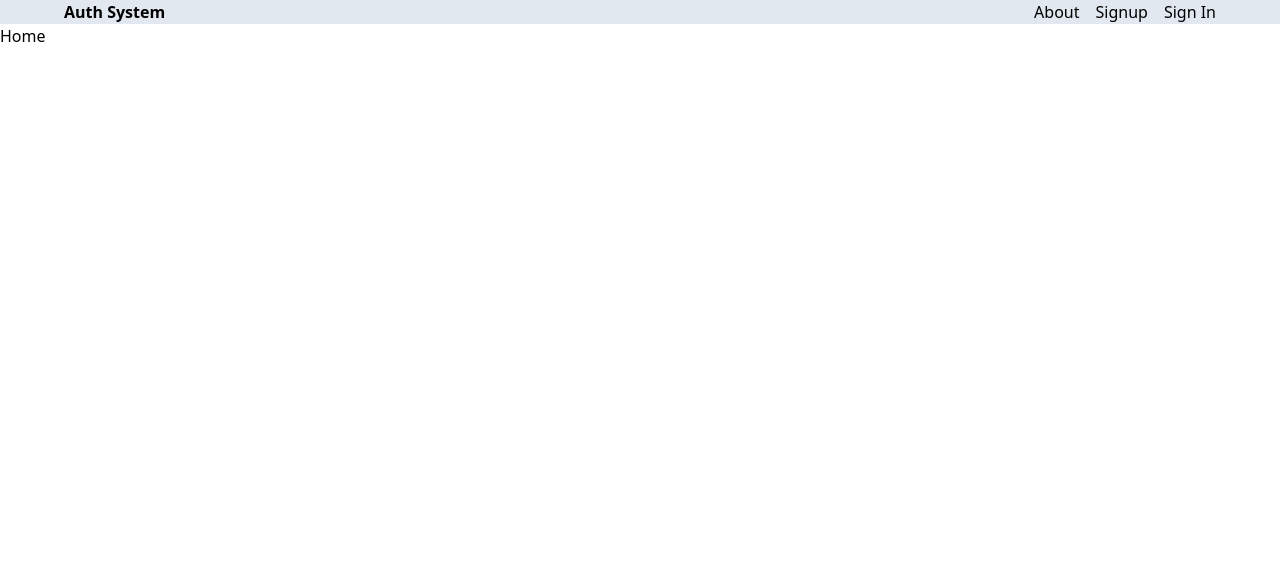
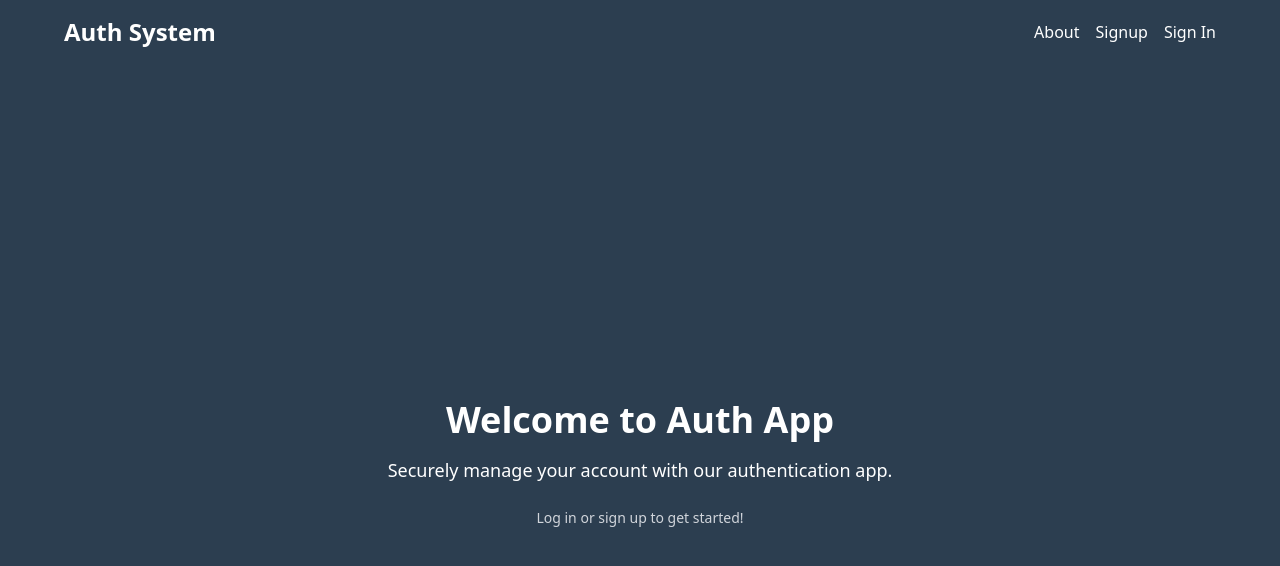
Before and after one commit to ZeeshanMukhtar1/MERN-Auth, a React (Vite) app in the folder client/: page / in a window 1280 px wide. Shown: the top 566 px of the page. Built offline with nearby package versions, Linux system fonts and the light colour scheme; no server answers.

Commit message:
Update header styling and add welcome message to home page

```diff
--- a/client/src/components/Header.jsx
+++ b/client/src/components/Header.jsx
@@ -4,32 +4,40 @@ import { Link } from 'react-router-dom';
 
 function Header() {
   const { currentUser } = useSelector((state) => state.user);
+
   return (
-    <div className="bg-slate-200">
-      <div className="flex items-center justify-between max-w-6xl mx-auto">
+    <div className="bg-[#2c3e50] ">
+      <div className="flex items-center justify-between max-w-6xl py-4 mx-auto">
         <Link to="/">
-          <h1 className="font-bold">Auth System</h1>
+          <h1 className="text-2xl font-bold text-white">Auth System</h1>
         </Link>
         <ul className="flex gap-4">
-          <Link to="/about">
-            <li>About</li>
+          <li>
+            <Link to="/about" className="text-white hover:text-gray-300">
+              About
             </Link>
-
-          <Link to="/signup">
-            <li>Signup</li>
+          </li>
+          <li>
+            <Link to="/signup" className="text-white hover:text-gray-300">
+              Signup
             </Link>
-
-          <Link to="/profile">
+          </li>
+          <li>
+            <Link
+              to="/profile"
+              className="flex items-center text-white hover:text-gray-300"
+            >
               {currentUser ? (
                 <img
                   src={currentUser.profilePicture}
                   alt="profile"
-                className="object-cover rounded-full h-7 w-7"
+                  className="object-cover mr-2 rounded-full h-7 w-7"
                 />
               ) : (
-              <li>Sign In</li>
+                <span>Sign In</span>
               )}
             </Link>
+          </li>
         </ul>
       </div>
     </div>
--- a/client/src/components/OAuth.jsx
+++ b/client/src/components/OAuth.jsx
@@ -25,11 +25,10 @@ export default function OAuth() {
         }),
       });
       const data = await res.json();
-      console.log(data);
       dispatch(signInSuccess(data));
       navigate('/');
     } catch (error) {
-      console.log('could not login with google', error);
+      console.log('Could not sign in with google: ', error.message);
     }
   };
   return (
--- a/client/src/pages/Home.jsx
+++ b/client/src/pages/Home.jsx
@@ -1,7 +1,19 @@
 import React from 'react';
 
 function Home() {
-  return <div>Home</div>;
+  return (
+    <div className="flex items-center justify-center h-screen bg-[#2c3e50]">
+      <div className="text-center text-white">
+        <h1 className="mb-4 text-4xl font-bold">Welcome to Auth App</h1>
+        <p className="mb-6 text-lg">
+          Securely manage your account with our authentication app.
+        </p>
+        <p className="text-sm text-gray-300">
+          Log in or sign up to get started!
+        </p>
+      </div>
+    </div>
+  );
 }
 
 export default Home;
```
Lines whose indentation alone changed are shown as unchanged.
